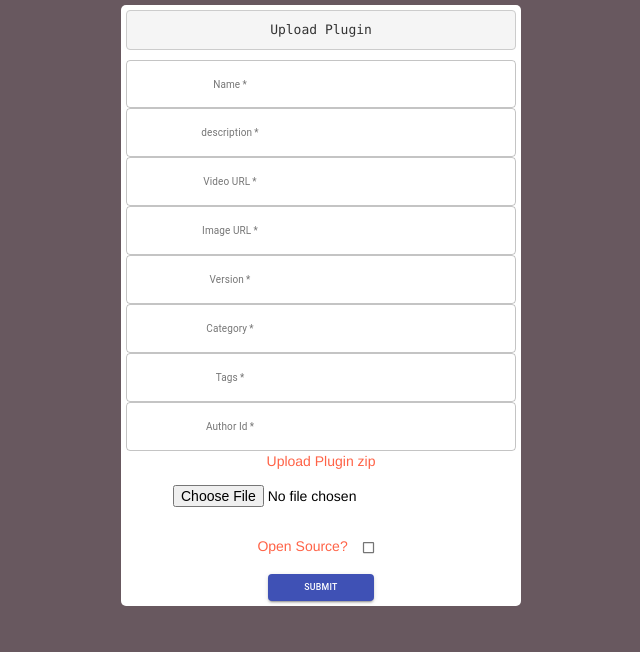
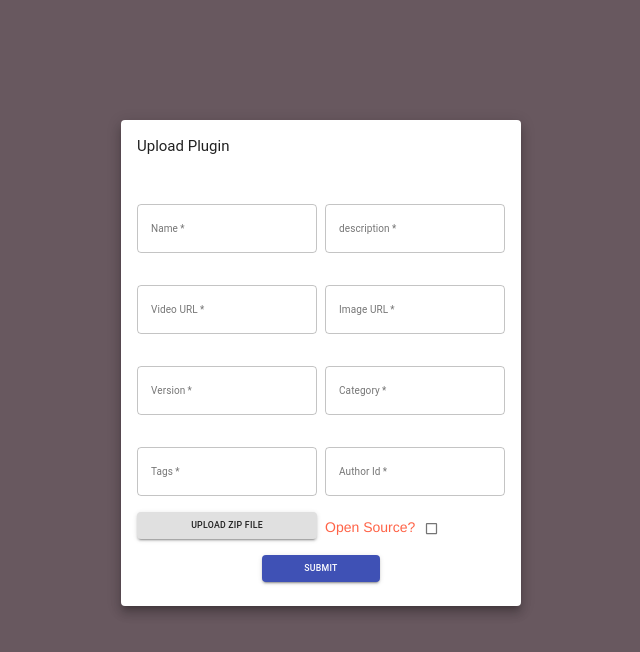
Before and after one commit to AlixH/pws, a React app in the folder front-end/: page /plugin-upload in a window 1280 px wide. Shown: the whole page, without its empty margins (319-959 px from the left). Built offline with nearby package versions, Linux system fonts and the light colour scheme.

Commit message:
Plugin Upload Form Style

```diff
--- a/front-end/src/Components/PluginUploadForm/PluginUploadForm.css
+++ b/front-end/src/Components/PluginUploadForm/PluginUploadForm.css
@@ -1,66 +1,15 @@
-*{
-    padding: 0px;
-    margin: 0px;
-    box-sizing: border-box;
-}
-
-html{
-    text-align: center;
-}
-
-body{
-    background-color: rgb(30, 30, 30);
-    margin: 5px;
-}
-
-form{
-    background-color: rgb(255, 255, 255);
-    margin: 5px auto;
-    padding: 5px;
-    border-radius: 5px;
-    color: white;
-    width: 400px;
-}
-
-input, textarea, .checkbox-input-wrapper{
-    background-color: rgb(150, 150, 150);
-    border: none;
-    display: block;
-    width: 300px;
-    margin: 2px auto;
-    padding: 2px;
-    line-height: 3em;
-    border-radius: 3px;
-}
-
-input[type="submit"]{
-    color: black;
-    line-height: 1em;
-}
-
-.checkbox-input-wrapper *{
-    display: inline;
-    width: 45%;
+.card{
+    margin: 120px auto;
 }
 
 p {
     color: tomato;
+    display: inline-block;
 }
 
 .textField {
     width: 100%;
-    margin-bottom: 5%;
-    margin-top: 5%;
-    margin:0 0 10px 0;
 }
-
-.divUpload {
-    display: flex;
-    flex-direction: column;
-    align-items: center;
+.button {
+    width: 100%;
 }
-
-#raised-button-file {
-    background-color: white;
-    color: black;
-}
--- a/front-end/src/Components/PluginUploadForm/PluginUploadForm.js
+++ b/front-end/src/Components/PluginUploadForm/PluginUploadForm.js
@@ -1,18 +1,18 @@
-import React, {Component} from "react";
-import {connect, useDispatch} from 'react-redux';
+import React, { Component } from "react";
+import { connect, useDispatch } from 'react-redux';
 import './PluginUploadForm.css';
-import {SET_PLUGINUPLOAD_SUCCESS} from "../../store/actions/PluginUploadActions/PluginUploadSuccess";
-import {SET_PLUGINUPLOAD_PENDING} from "../../store/actions/PluginUploadActions/PluginUploadPending";
-import {SET_PLUGINUPLOAD_ERROR} from "../../store/actions/PluginUploadActions/PluginUploadError";
-
+import { SET_PLUGINUPLOAD_SUCCESS } from "../../store/actions/PluginUploadActions/PluginUploadSuccess";
+import { SET_PLUGINUPLOAD_PENDING } from "../../store/actions/PluginUploadActions/PluginUploadPending";
+import { SET_PLUGINUPLOAD_ERROR } from "../../store/actions/PluginUploadActions/PluginUploadError";
 import TextField from '@material-ui/core/TextField';
 import Checkbox from '@material-ui/core/Checkbox';
 import Button from '@material-ui/core/Button';
+import Card from "@material-ui/core/Card";
+import CardContent from "@material-ui/core/CardContent";
+import Grid from "@material-ui/core/Grid";
+import CardHeader from '@material-ui/core/CardHeader';
 
-// import {FormControl, TextField, Input, Button} from "@material-ui/core";
-
-class PluginUploadForm extends Component{
-
+class PluginUploadForm extends Component {
 	constructor(props) {
 		super(props);
 		this.state = {};
@@ -31,8 +31,7 @@ class PluginUploadForm extends Component{
 		this.onSubmit = this.onSubmit.bind(this);
 	}
 
-    render(){
-
+	render() {
 		let {
 			name,
 			description,
@@ -44,16 +43,22 @@ class PluginUploadForm extends Component{
 			tags,
 			authorId
 		} = this.state;
+
 		let {
 			pluginUploadPending,
 			pluginUploadSuccess,
 			pluginUploadError
 		} = this.props;
+
 		return (
+			<Card raised={"true"} className={"card"}>
+				<CardHeader title={"Upload Plugin"}>
+				</CardHeader>
+				<CardContent>
 					<form name="pluginUploadForm">
-                <pre>Upload Plugin</pre>
-                <div className="divUpload">
-                  <TextField className="textField"
+						<Grid container spacing={1}>
+							<Grid item xs={12} sm={6}>
+								<TextField margin={"normal"}  className={"textField"}
 									required
 									id="outlined-required"
 									name="name"
@@ -61,111 +66,112 @@ class PluginUploadForm extends Component{
 									defaultValue=""
 									variant="outlined"
 									value={this.state.value}
-                      onChange={e => this.setState({name: e.target.value})}
+									onChange={e => this.setState({ name: e.target.value })}
 								/>
-
-
-
-                <TextField className="textField"
+							</Grid>
+							<Grid item xs={12} sm={6}>
+								<TextField margin={"normal"}  className={"textField"}
 									required
 									id="outlined-required"
 									name="description"
 									label="description"
 									defaultValue=""
 									variant="outlined"
-                      onChange={e => this.setState({description: e.target.value})}
+									onChange={e => this.setState({ description: e.target.value })}
 								/>
-
-                <TextField className="textField"
+							</Grid>
+							<Grid item xs={12} sm={6}>
+								<TextField margin={"normal"}  className={"textField"}
 									required
 									id="outlined-required"
 									name="video_url"
 									label="Video URL"
 									defaultValue=""
 									variant="outlined"
-                      onChange={e => this.setState({video_url: e.target.value})}
+									onChange={e => this.setState({ video_url: e.target.value })}
 								/>
-
-                <TextField className="textField"
+							</Grid>
+							<Grid item xs={12} sm={6}>
+								<TextField margin={"normal"}  className={"textField"}
 									required
 									id="outlined-required"
 									name="image_url"
 									label="Image URL"
 									defaultValue=""
 									variant="outlined"
-                      onChange={e => this.setState({image_url: e.target.value})}
+									onChange={e => this.setState({ image_url: e.target.value })}
 								/>
-
-                <TextField className="textField"
-
+							</Grid>
+							<Grid item xs={12} sm={6}>
+								<TextField margin={"normal"}  className={"textField"}
 									required
 									id="outlined-required"
 									name="version"
 									label="Version"
 									defaultValue=""
 									variant="outlined"
-                      onChange={e => this.setState({version: e.target.value})}
+									onChange={e => this.setState({ version: e.target.value })}
 								/>
-
-                <TextField className="textField"
-
+							</Grid>
+							<Grid item xs={12} sm={6}>
+								<TextField margin={"normal"}  className={"textField"}
 									required
 									id="outlined-required"
 									name="category"
 									label="Category"
 									defaultValue=""
 									variant="outlined"
-                      onChange={e => this.setState({category: e.target.value})}
+									onChange={e => this.setState({ category: e.target.value })}
 								/>
-
-                <TextField className="textField"
-
+							</Grid>
+							<Grid item xs={12} sm={6}>
+								<TextField margin={"normal"}  className={"textField"}
 									required
 									id="outlined-required"
 									name="tags"
 									label="Tags"
 									defaultValue=""
 									variant="outlined"
-                      onChange={e => this.setState({tags: e.target.value})}
+									onChange={e => this.setState({ tags: e.target.value })}
 								/>
-
-                <TextField  className="textField"
-
+							</Grid>
+							<Grid item xs={12} sm={6}>
+								<TextField margin={"normal"}  className={"textField"}
 									required
 									id="outlined-required"
 									name="authorId"
 									label="Author Id"
 									defaultValue=""
 									variant="outlined"
-                      onChange={e => this.setState({authorId: e.target.value})}
+									onChange={e => this.setState({ authorId: e.target.value })}
 								/>
-
-              <p>
-                Upload Plugin zip
-
-                 <input id="raised-button-file"  type="file" name="file" onChange={e =>  this.setState({
-                    zipFile: e.target.files[0],
-                    loaded: 0,
-                  })}/>
-
-              </p>
-
-              <p>
-                Open Source?  <Checkbox onChange={e => this.setState({open_source: !open_source})}/>
-              </p>
-
-
-              <Button name="submit" className="button" variant="contained" color="primary"  onClick={this.onSubmit}>
+							</Grid>
+							<Grid item xs={12} sm={6}>
+								<Button variant="contained" component="label" >
+									Upload ZIP File
+									<input id="raised-button-file" type="file" name="file" style={{ display: "none" }}
+										onChange={e => this.setState({zipFile: e.target.files[0], loaded: 0})}
+										/>
+								</Button>
+							</Grid>
+							<Grid item xs={12} sm={6}>
+								<p>Open Source?</p>
+								<Checkbox onChange={e => this.setState({ open_source: !open_source })} />
+							</Grid>
+							<Grid item xs={12} sm={4}></Grid>
+							<Grid item xs={12} sm={4}>
+								<Button name="submit" className={"button"} variant="contained" color="primary" onClick={this.onSubmit}>
 									Submit
 								</Button>
-
-              </div>
+							</Grid>
+						</Grid>
 					</form>
+				</CardContent>
+			</Card>
 		);
 	}
 
 	onSubmit(e) {
-
 		e.preventDefault();
 		let {
 			name,
@@ -179,7 +185,6 @@ class PluginUploadForm extends Component{
 			authorId,
 			zipFile,
 		} = this.state;
-
 
 		console.log("___ payload to submit in request : _____");
 		console.log(this.state);
@@ -203,7 +208,6 @@ console.log(this.state);
 const upload = (name, description, video_url, image_url, version, open_source, category, tags, authorId, zipFile) => {
 	return dispatch => {
 		dispatch(setPluginUploadPending(true));
-
 
 		callPluginUploadApi(name, description, video_url, image_url, version, open_source, category, tags, authorId, zipFile, (error) => {
 			if (error) {
@@ -250,8 +254,6 @@ const upload = (name, description, video_url, image_url, version, open_source, c
 	}
 }
 
-
-
 /**
  * This method is a callback after calling the upload method
  * needs: name, description, version, author, updated_on, video_url, thumbnail_url, zip_url, category, open_source, tags
@@ -288,20 +290,17 @@ const callPluginUploadApi = async (name, description, video_url, image_url, vers
 			"authorId": authorId,
 			"zip_url": zipFile,
 		})
-
-
 	});
 
 	await response.json().then((data) => {
 		if (data.status === "error") {
 			console.log("data.status = error");
 			callback(true);
-        } else{
+		} else {
 			callback(false);
 		}
 	});
 }
-
 
 const mapStateToProps = (state) => {
 	return {
```
Lines whose indentation alone changed are shown as unchanged.
